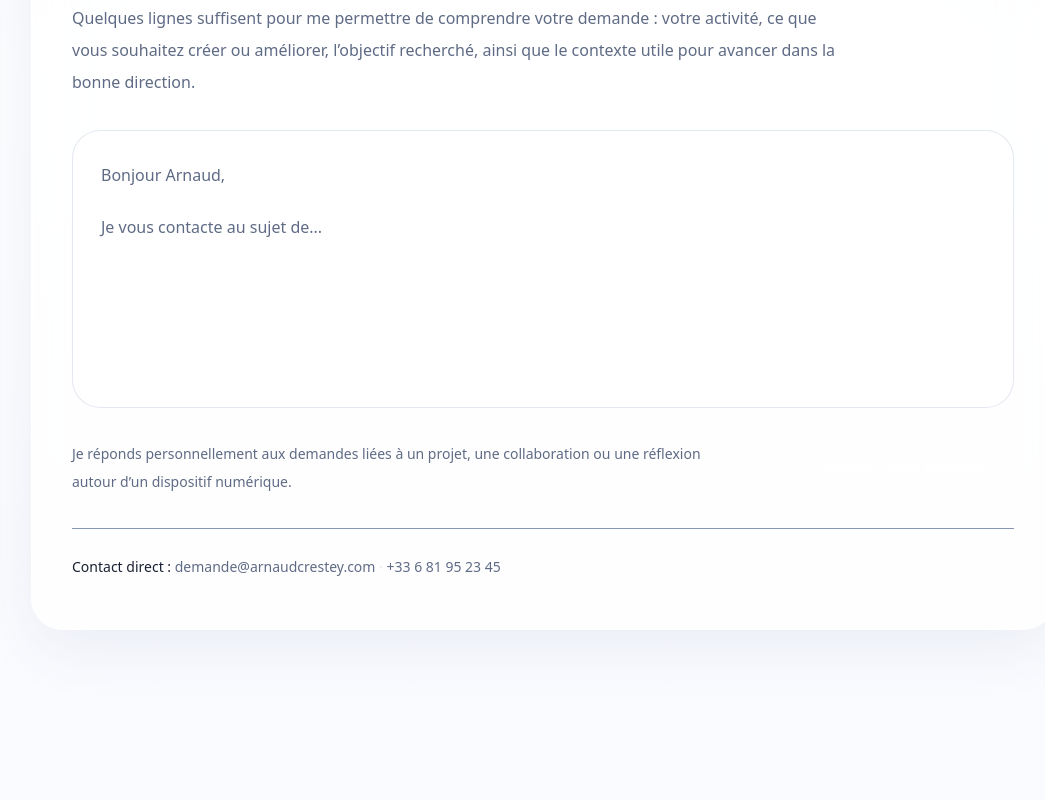
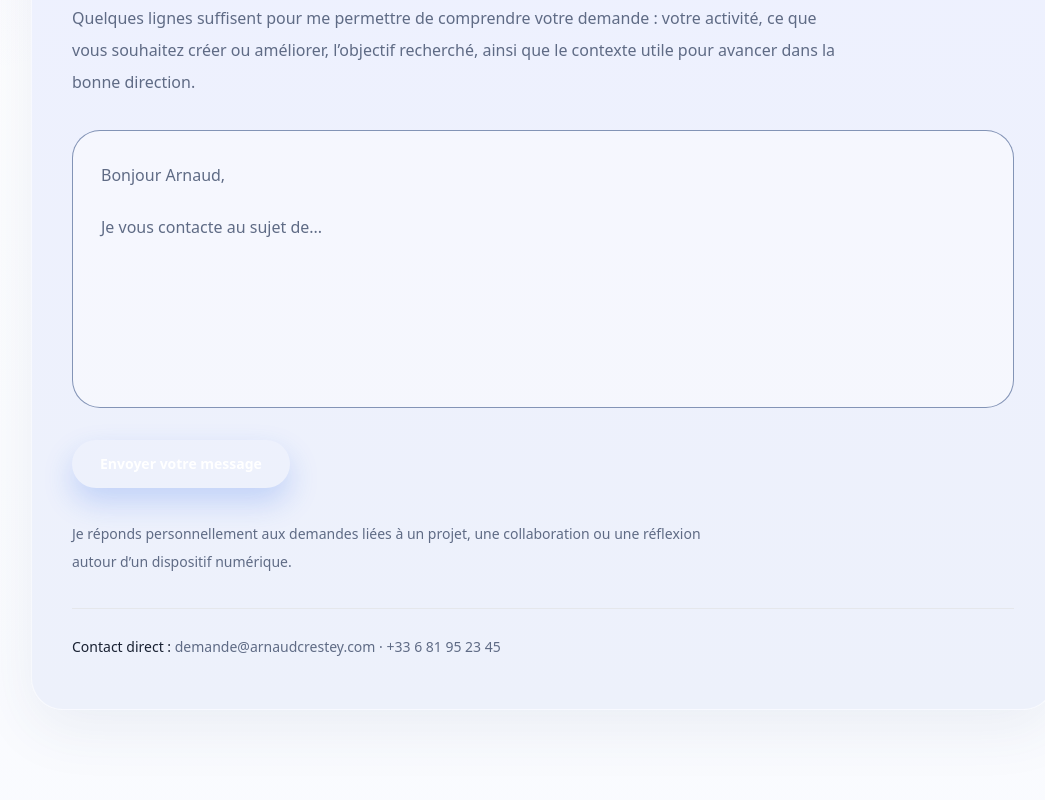
Before and after one commit to arnaudcrestey/portail-site-vitrine, a Next.js app: page /contact in a window 1280 px wide. Shown: the part 440-1240 px from the top of the page, without its empty margins (97-1142 px from the left). Built offline with nearby package versions, Linux system fonts and the light colour scheme.

Commit message:
Update page.tsx

```diff
--- a/app/contact/page.tsx
+++ b/app/contact/page.tsx
@@ -26,8 +26,8 @@ Bien cordialement,`
     <section className="section-spacing">
       <div className="container-layout">
         <div className="mx-auto max-w-5xl">
-          <Surface className="rounded-[32px] px-6 py-8 sm:px-8 sm:py-10 lg:px-10 lg:py-12">
-            <span className="inline-flex rounded-full border border-brand/20 bg-brand/5 px-3 py-1 text-[11px] font-semibold uppercase tracking-[0.24em] text-brand">
+          <Surface className="rounded-[32px] border border-white/60 bg-[linear-gradient(180deg,#eef1ff_0%,#edf1fb_100%)] px-6 py-8 sm:px-8 sm:py-10 lg:px-10 lg:py-12">
+            <span className="inline-flex rounded-full border border-brand/20 bg-white/40 px-3 py-1 text-[11px] font-semibold uppercase tracking-[0.24em] text-brand">
               Contact
             </span>
 
@@ -47,7 +47,7 @@ Bien cordialement,`
                 ainsi que le contexte utile pour avancer dans la bonne direction.
               </p>
 
-              <div className="mt-8 rounded-[28px] border border-line bg-white/70 p-5 sm:p-6 lg:p-7">
+              <div className="mt-8 rounded-[28px] border border-line/80 bg-white/45 p-5 sm:p-6 lg:p-7">
                 <div className="min-h-[220px] text-sm leading-7 text-slate sm:text-base sm:leading-8">
                   <p>Bonjour Arnaud,</p>
                   <p className="mt-5">Je vous contacte au sujet de...</p>
@@ -55,21 +55,21 @@ Bien cordialement,`
               </div>
             </div>
 
-            <div className="mt-8 flex flex-col gap-5 lg:flex-row lg:items-center lg:justify-between">
-              <p className="max-w-2xl text-sm leading-7 text-slate">
-                Je réponds personnellement aux demandes liées à un projet, une collaboration
-                ou une réflexion autour d’un dispositif numérique.
-              </p>
-
+            <div className="mt-8">
               <a
                 href={`mailto:${contactDetails.email}?subject=${mailSubject}&body=${mailBody}`}
-                className="inline-flex min-h-12 shrink-0 items-center justify-center rounded-full bg-brand px-6 py-3 text-sm font-semibold text-white transition duration-300 ease-premium hover:-translate-y-0.5 hover:bg-brand/92 sm:px-7"
+                className="inline-flex min-h-12 items-center justify-center rounded-full bg-brand px-6 py-3 text-sm font-semibold text-white shadow-[0_14px_30px_rgba(37,99,235,0.22)] transition duration-300 ease-premium hover:-translate-y-0.5 hover:bg-brand/92 sm:px-7"
               >
                 Envoyer votre message
               </a>
             </div>
 
-            <div className="mt-8 border-t border-line/80 pt-6 text-sm leading-7 text-slate">
+            <p className="mt-8 max-w-2xl text-sm leading-7 text-slate">
+              Je réponds personnellement aux demandes liées à un projet, une collaboration
+              ou une réflexion autour d’un dispositif numérique.
+            </p>
+
+            <div className="mt-8 border-t border-brand/30 pt-6 text-sm leading-7 text-slate">
               <span className="font-medium text-ink">Contact direct :</span>{' '}
               <a
                 href={`mailto:${contactDetails.email}`}
@@ -77,7 +77,7 @@ Bien cordialement,`
               >
                 {contactDetails.email}
               </a>{' '}
-              <span className="text-line">·</span>{' '}
+              <span className="text-brand/40">·</span>{' '}
               <a
                 href={`tel:${contactDetails.phone.replace(/\s+/g, '')}`}
                 className="transition-colors duration-200 hover:text-ink"
```
